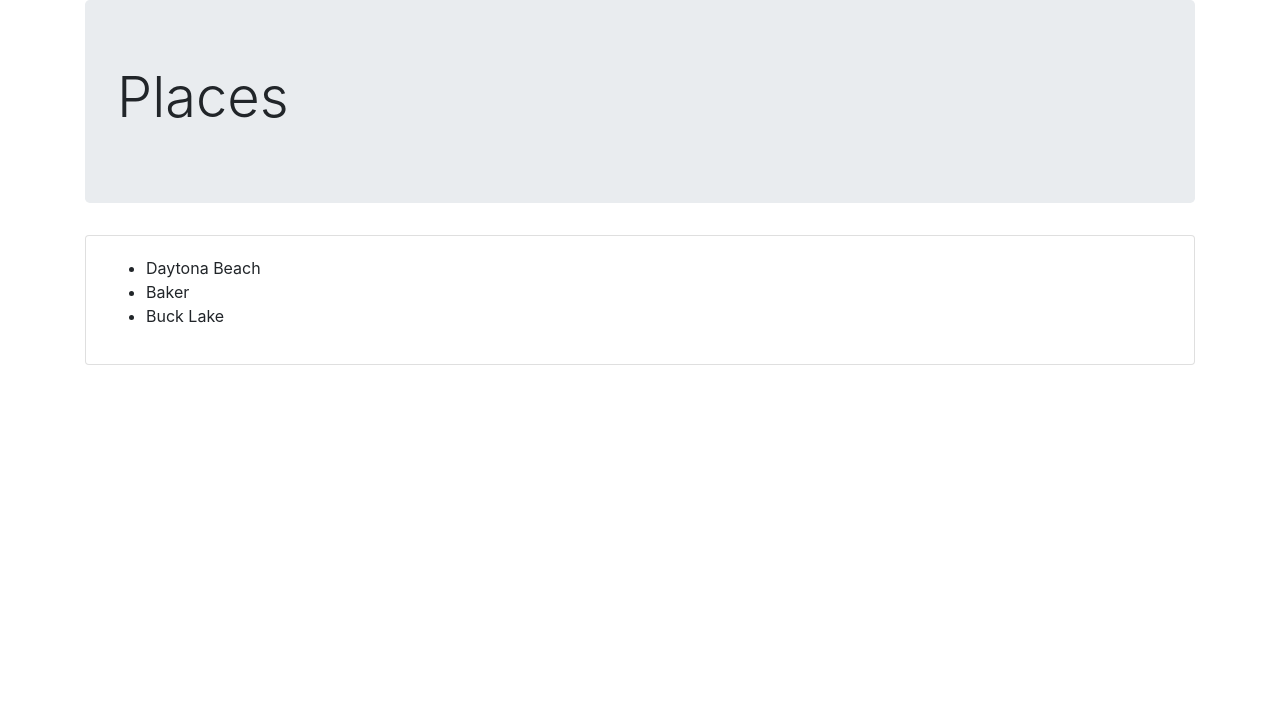
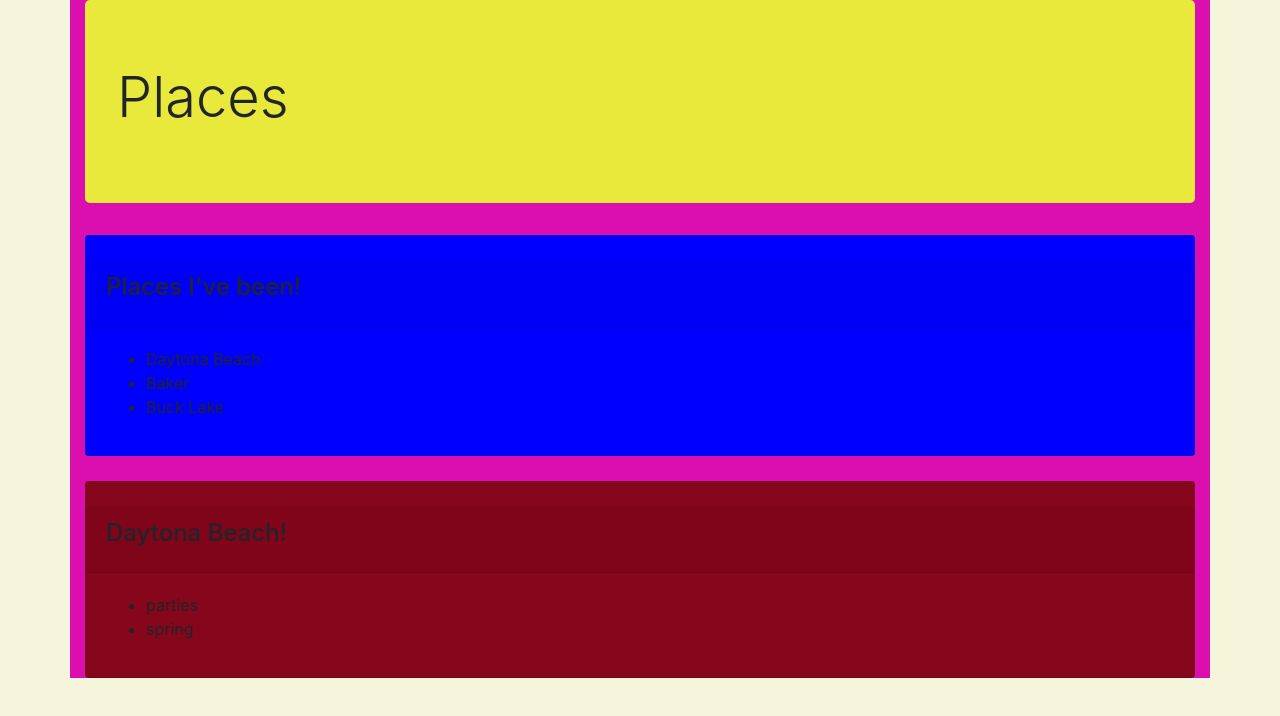
Before and after one commit to jbnilles/PlacesYouveBeen, a plain HTML site: page index.html in a window 1280 px wide. Both pictures are taken after a click on the item "Daytona Beach". Drawn offline with Linux system fonts and the light colour scheme.

Commit message:
add colors
Co-authored-by: Joseph Nilles <jbnilles24@gmail.com>
Co-authored-by: Natalie Murphy <nataliemurphy500@gmail.com>

```diff
--- a/css/styles.css
+++ b/css/styles.css
@@ -0,0 +1,23 @@
+#resultCard{
+  display: none;
+}
+body{
+  background-color: beige;
+}
+.jumbotron{
+  background-color: rgb(233, 233, 60);
+}
+#placesCard{
+  background-color: blue;
+
+}
+#resultCard{
+  background-color: rgb(134, 6, 27);
+}
+.container{
+  background-color: rgb(219, 14, 175);
+}
+.card{
+  padding-top: 25px;
+  margin-top: 25px;
+}
--- a/index.html
+++ b/index.html
@@ -14,14 +14,27 @@
     <div class="jumbotron">
       <h2 class="display-4">Places</h2>
     </div>
-    <div class="card">
+    <div class="card" id="placesCard">
+      <div class="card-header">
+        <h4 class="card-title" id="PlacesHeader">Places I've been!</h4>
+      </div>
       <div class="card-body">
         <ul id="placesList">
 
         </ul>
       </div>
+    </div>
+      <div class="card" id="resultCard">
+        <div class="card-header">
+          <h4 class="card-title" id="resultHeader"></h4>
+        </div>
+        <div class="card-body">
+          <ul id="resultList">
 
-    </div>
+          </ul>
+        </div>
+
+
 
   </div>
 </body>
--- a/js/scripts.js
+++ b/js/scripts.js
@@ -38,15 +38,16 @@ almaPassport.addDestination(camping);
 $(document).ready(function () {
 
   almaPassport.places.forEach(element => {
-  $('#placesList').append('<li>' + element.location + '</li>');
+    $('#placesList').append('<li>' + element.location + '</li>');
   });
-  $("li").click(function() {//$('li').on('click', function() {
-    alert($(this).text());
-    //this.text();
+
+  $("#placesList li").click(function() {//$('li').on('click', function() {
+    $('#resultList').text('');
+    $('#resultCard').show();
+    let place = almaPassport.findByLocation($(this).text());
+    $('#resultHeader').text(place.location + '!');
+    $('#resultList').append('<li>' + place.landmarks + '</li>');
+    $('#resultList').append('<li>' + place.timeOfYear + '</li>');
   });
-// $("li").click(function() {
-//  $(".place-showing").toggle();
-//  $(".place-hidden").toggle();
-//});
 
 });
```
Also changed, not shown: 1 other file.
